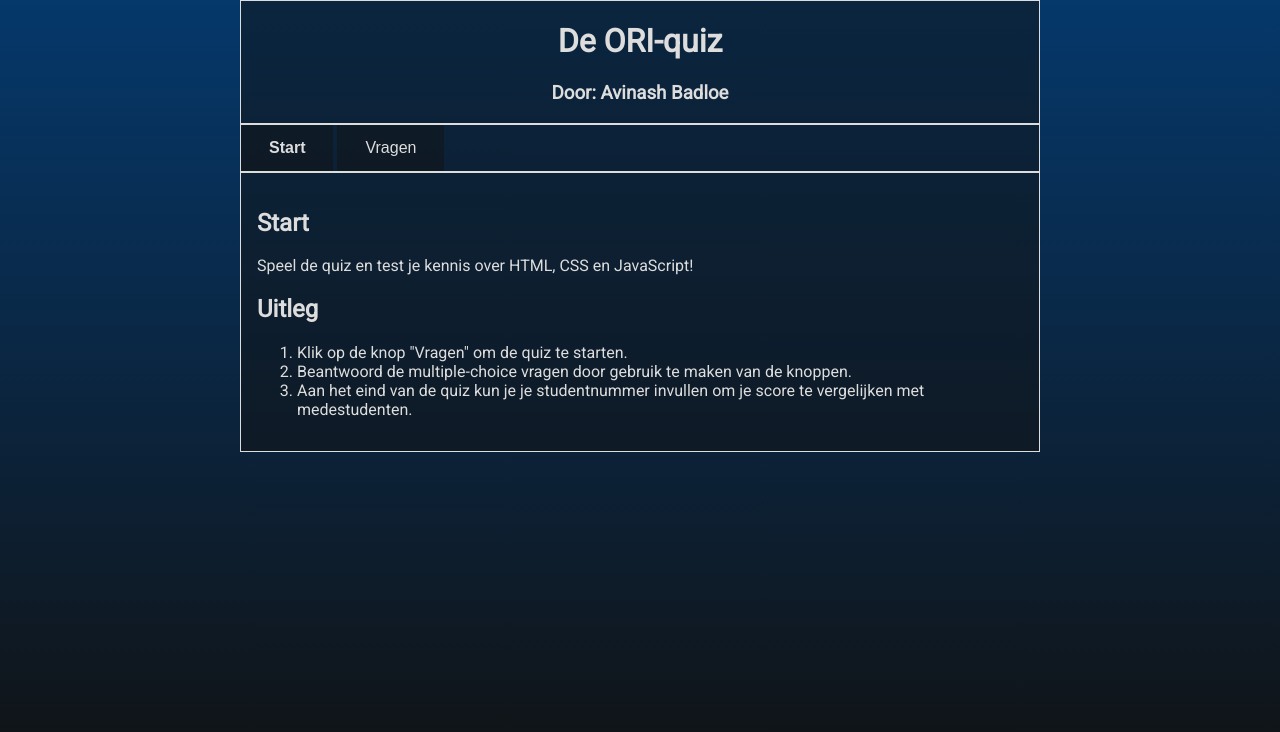
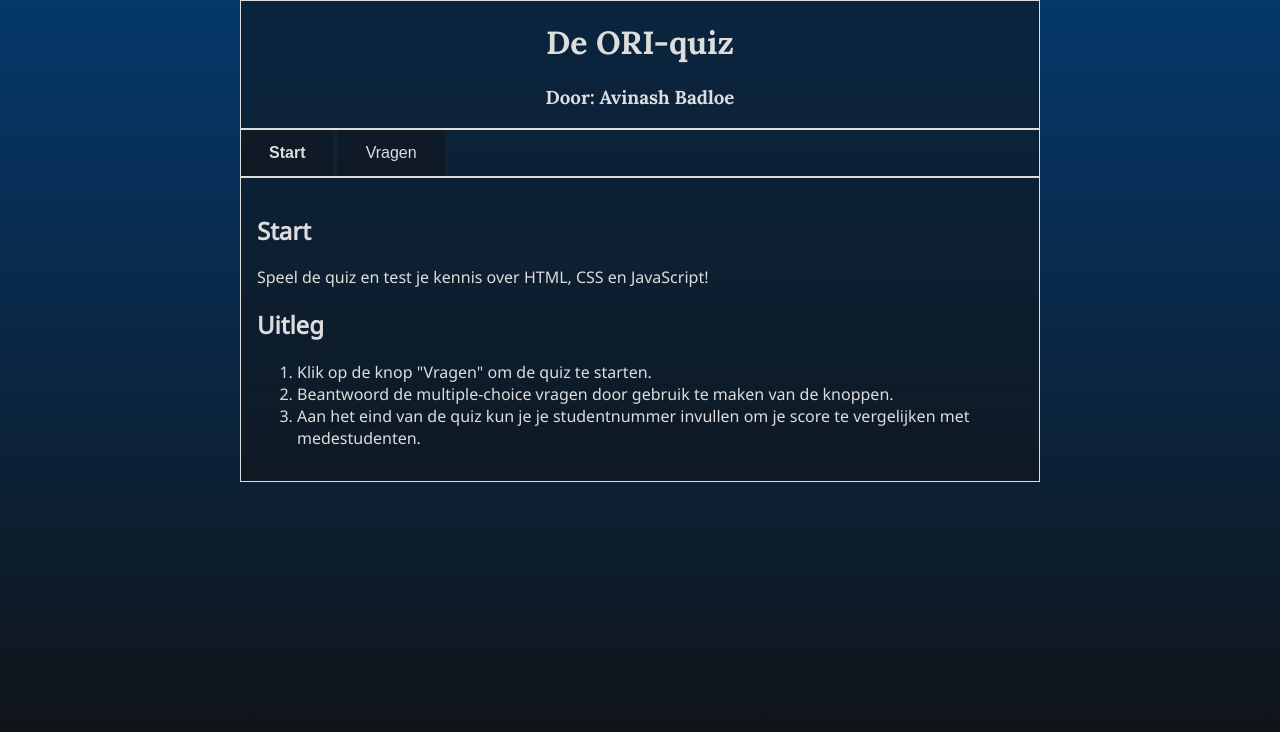
Before and after one commit to tcarbonclocks/ori-quiz, a plain HTML site: page index.html in a window 1280 px wide. Drawn offline with Linux system fonts and the light colour scheme.

Commit message:
Lettertype veranderd

```diff
--- a/css/quiz.css
+++ b/css/quiz.css
@@ -1,5 +1,5 @@
 /* Plaats je CSS-code in dit bestand */
-@import url('https://fonts.googleapis.com/css?family=Roboto');
+@import url('https://fonts.googleapis.com/css?family=Lora:700|Noto+Sans');
 
 nav {
     /* margin-top: 1em; */
@@ -41,12 +41,13 @@ body {
     /* background-color:#001f3f; */
     background-image: linear-gradient(#05386b, #111111);
     color: #DDDDDD;
-    font-family: 'Roboto', sans-serif;
+    font-family: 'Noto Sans', sans-serif;
     max-width: 800px;
     margin: auto;
 }
 
 .title {
+    font-family: 'Lora', serif;
     background-color: #1111117a;
     border-width: 1px;
     border-color: #DDDDDD;
```
